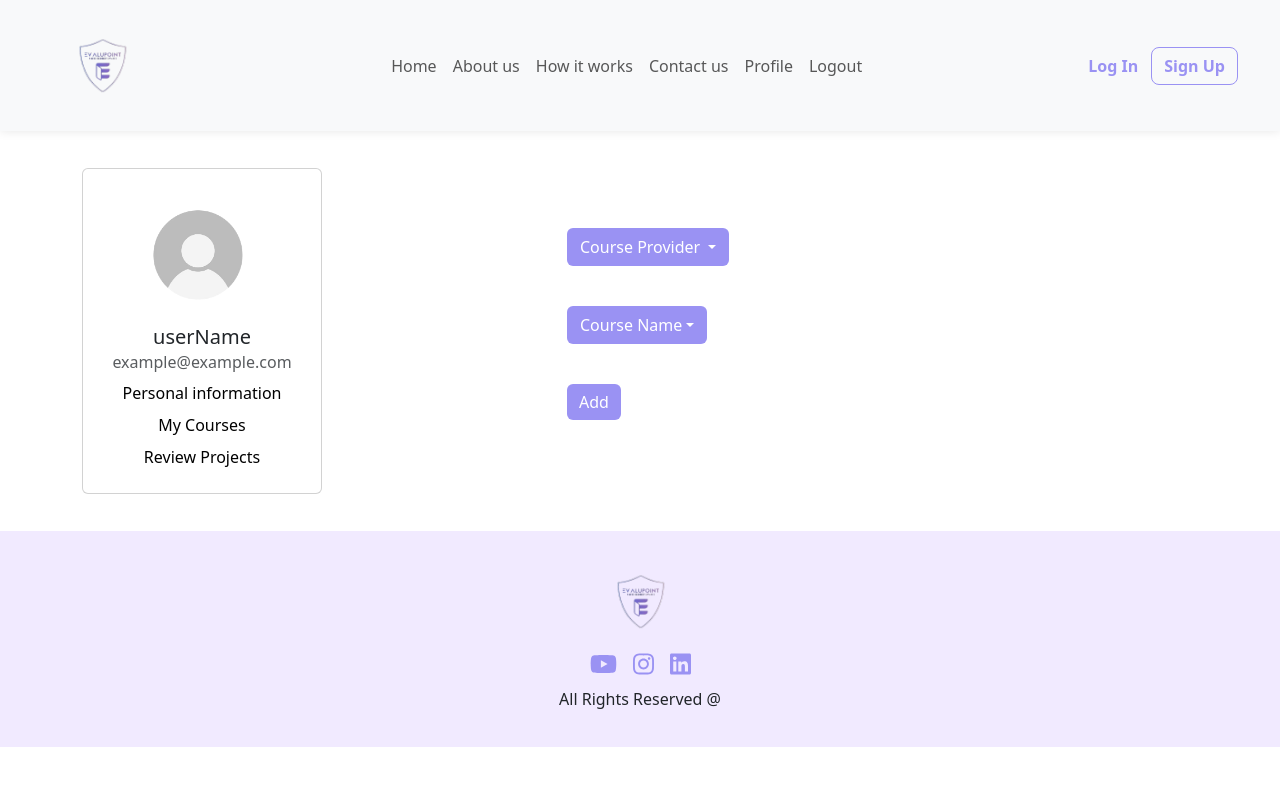
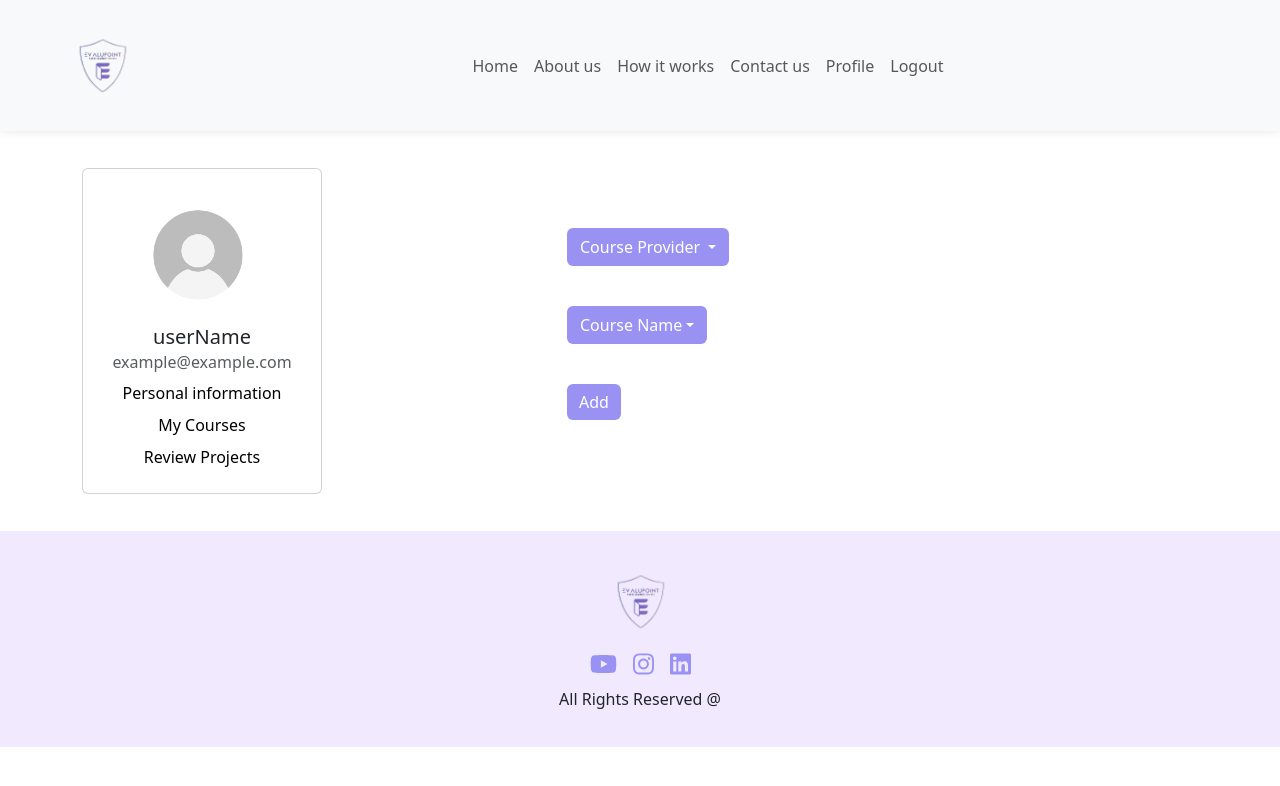
Before and after one commit to arwaalkhathlan/Sc, a React (Create React App) app: page /myCourses in a window 1280 px wide. Shown: the top 786 px of the page. Built offline with nearby package versions, Linux system fonts and the light colour scheme.

Commit message:
removed login and signup buttons from profileNavBar

```diff
--- a/src/components/profileNavBar.js
+++ b/src/components/profileNavBar.js
@@ -1,7 +1,6 @@
 
 import React ,{ useRef } from 'react';
 import { Link } from 'react-router-dom';
-import NavbarButtons from './navbarButtons';
 import logo from '../assets/logo.png';
 
 
@@ -67,7 +66,7 @@ const ProfileHeader = () => {
                     </Link>
                 </li>
             </ul>
-            <NavbarButtons />
+
         </div>
     </div>
     </header>
```
